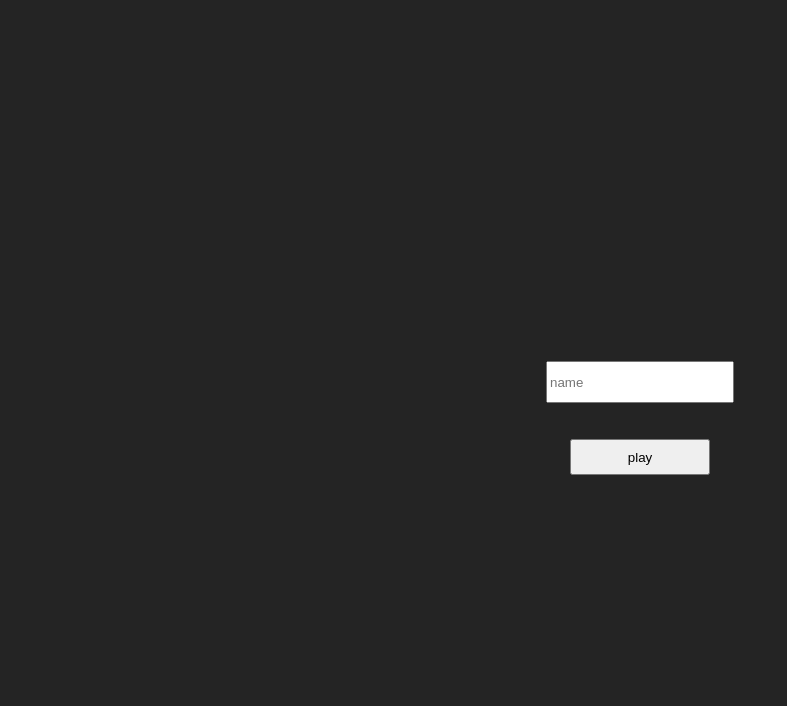
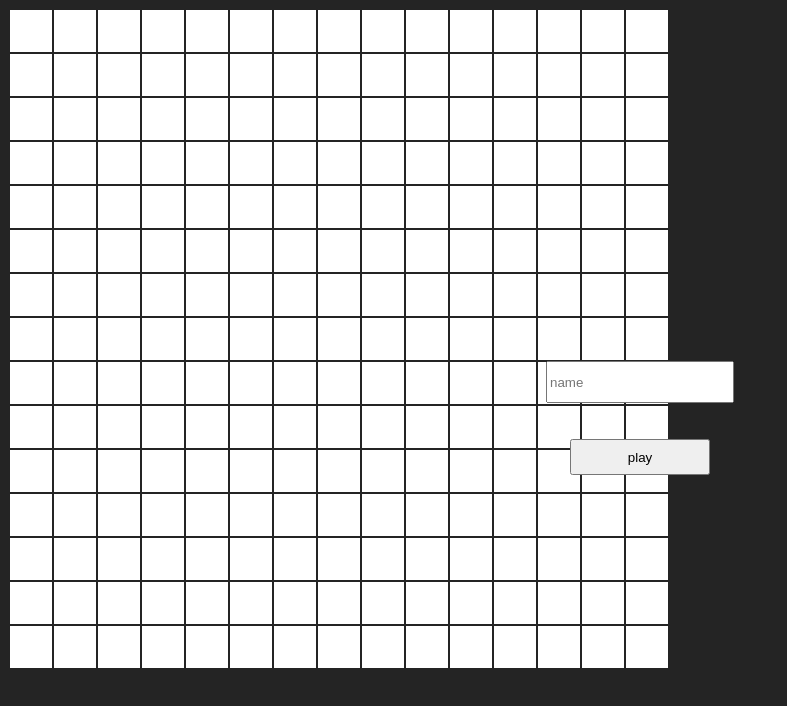
Before and after one commit to viktormelin/gridpainter-grupp-2, a website built with Vite: page frontend/index.html in a window 1280 px wide. Shown: the whole page, without its empty margins (0-787 px from the left). Built offline with nearby package versions, Linux system fonts and the light colour scheme; files whose address does not match are found by name.

Commit message:
Added grid layout with socket connection

```diff
--- /dev/null
+++ b/backend/src/models/ClientDraw.ts
@@ -0,0 +1,6 @@
+export class ClientDraw {
+	constructor(
+		public id: string,
+		public user: string
+	){}
+}
--- /dev/null
+++ b/backend/src/services/draw.service.ts
@@ -0,0 +1,6 @@
+import { ClientDraw } from "../models/ClientDraw";
+import { ServerDraw } from "../models/ServerDraw";
+
+export default function handleDrawEvent(arg: ClientDraw, io: any) {
+	io.emit('draw', new ServerDraw(arg.id, "red"))
+}
--- /dev/null
+++ b/frontend/src/draw.ts
@@ -0,0 +1,37 @@
+import { io } from "socket.io-client";
+const socket = io("http://localhost:3000");
+
+export function createGameHTML() {
+	let loggedInUser = sessionStorage.getItem('name');
+
+	let boardTable = document.createElement("table")
+	boardTable.className = "board";
+	boardTable.id = "bigBoard"
+
+	for (let i = 1; i <= 15; i++) {
+		let boardTr = document.createElement("tr")
+		boardTr.className = "new-tr";
+
+		for (let j = 1; j <= 15; j++) {
+			let boardTd = document.createElement("td")
+			boardTd.className = "new-td";
+			boardTd.id = JSON.stringify(i) + ":" + JSON.stringify(j);
+			boardTr.appendChild(boardTd);
+
+			boardTd.addEventListener('click', () => {
+				socket.emit("draw", { id: boardTd.id, user: loggedInUser });
+			})
+		}
+		boardTable.appendChild(boardTr);
+	}
+
+	let main = document.querySelector("main") as HTMLElement;
+
+	main.appendChild(boardTable);
+}
+
+socket.on("draw", (arg) => {
+	let boardTd = document.getElementById(arg.id) as HTMLTableCellElement;
+
+	boardTd.style.background = arg.color;
+});
--- a/frontend/src/main.ts
+++ b/frontend/src/main.ts
@@ -1,6 +1,7 @@
 import "./style/style.scss"
-import { createChatHTML } from "./chat";
 import { createLoginHTML } from "./login";
+import { createGameHTML } from "./draw";
 
 
 createLoginHTML();
+createGameHTML();
--- /dev/null
+++ b/frontend/src/style/components/_draw.scss
@@ -0,0 +1,13 @@
+.boardTable {
+    background-color: green;
+    margin: auto;
+    height: 800px;
+    width: 800px;
+}
+
+.new-td {
+    background-color: white;
+	color: black;
+    height: 40px;
+    width: 40px;
+}
--- a/frontend/src/style/style.scss
+++ b/frontend/src/style/style.scss
@@ -4,4 +4,4 @@
 @use 'components/header';
 @use 'components/login';
 @use 'components/menu';
-@use 'components/drawing';
+@use 'components/draw';
```
Also changed, not shown: backend/src/index.ts (+7 -0 lines), backend/src/models/ServerDraw.ts (added, +7 -0 lines), frontend/src/style/components/_drawing.scss (deleted).
